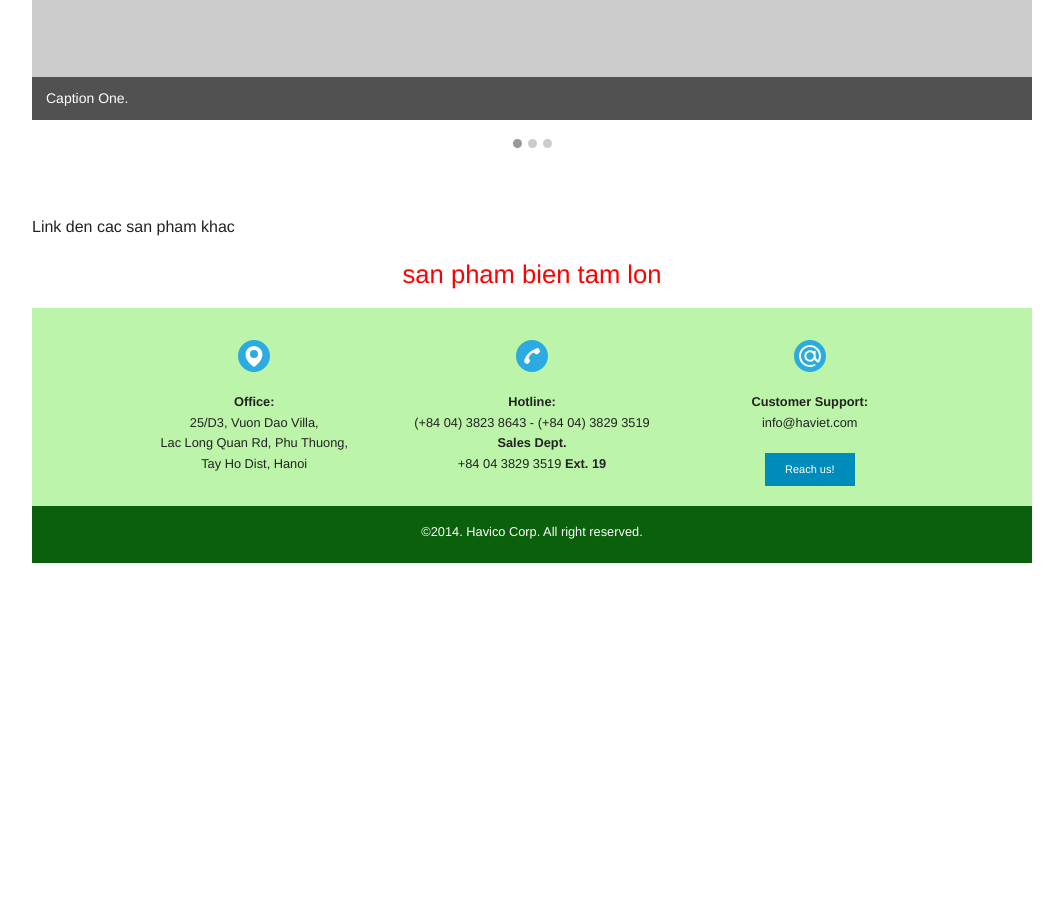
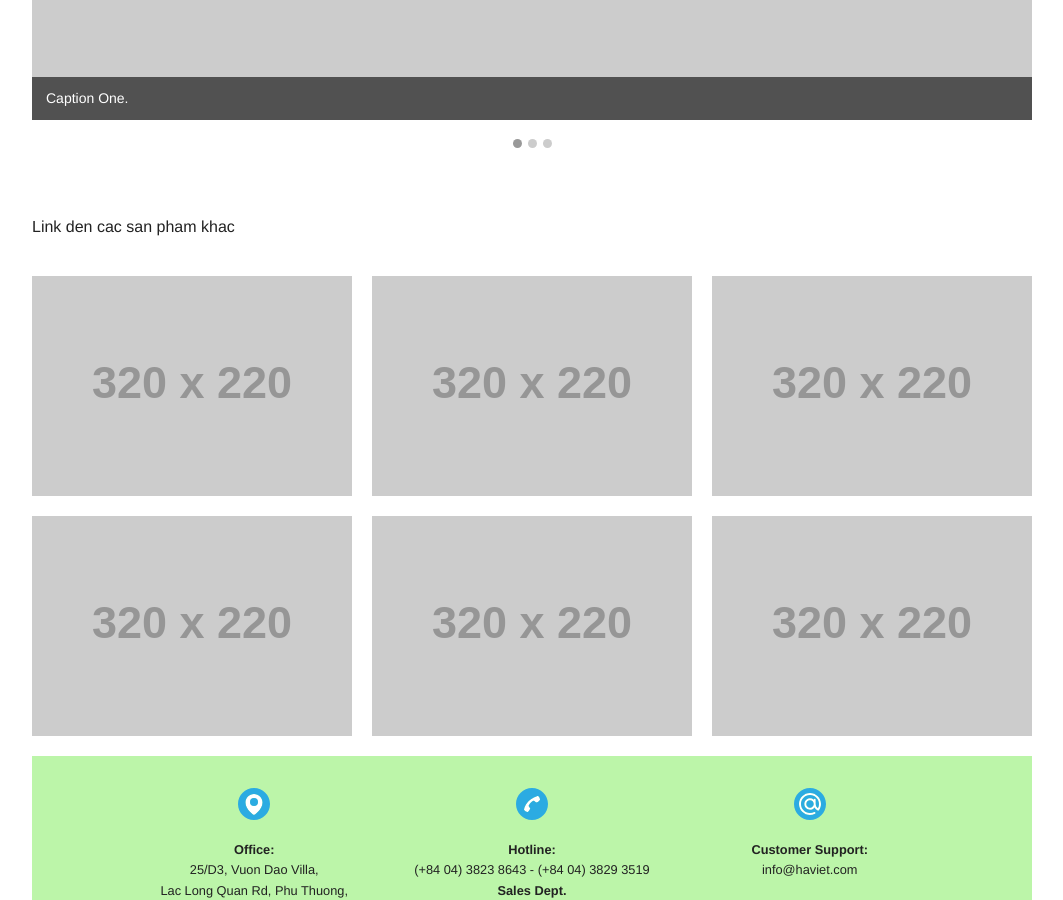
Before and after one commit to haviet/static-on-foundation, a Jekyll site: the page built from sp-billboard.html, in a window 1280 px wide and 900 px high, scrolled down 624 px. Shown: the whole window, without its empty margins (108-1171 px from the left). Built offline with Jekyll 4.4.1, drawn with Linux system fonts in a browser that asks for light colours; before the commit the page ends 1187 px from its top, so only the background shows below that.

Commit message:
Update sp-billboard.html

```diff
--- a/sp-billboard.html
+++ b/sp-billboard.html
@@ -12,5 +12,5 @@ layout: default
 
 
 <div class="row collapse">
-  <p class="introtext bigtext">san pham bien tam lon</p>
+  {% include sp-block-list.html %}
 </div>
```
